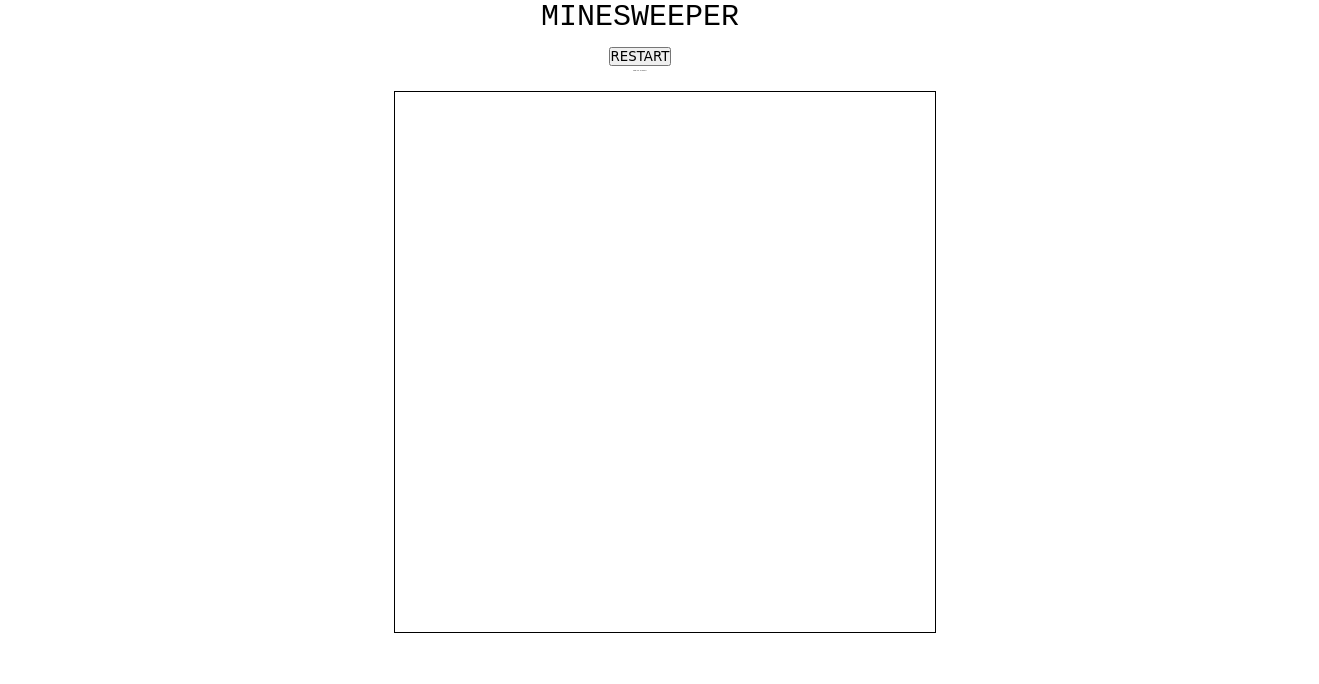
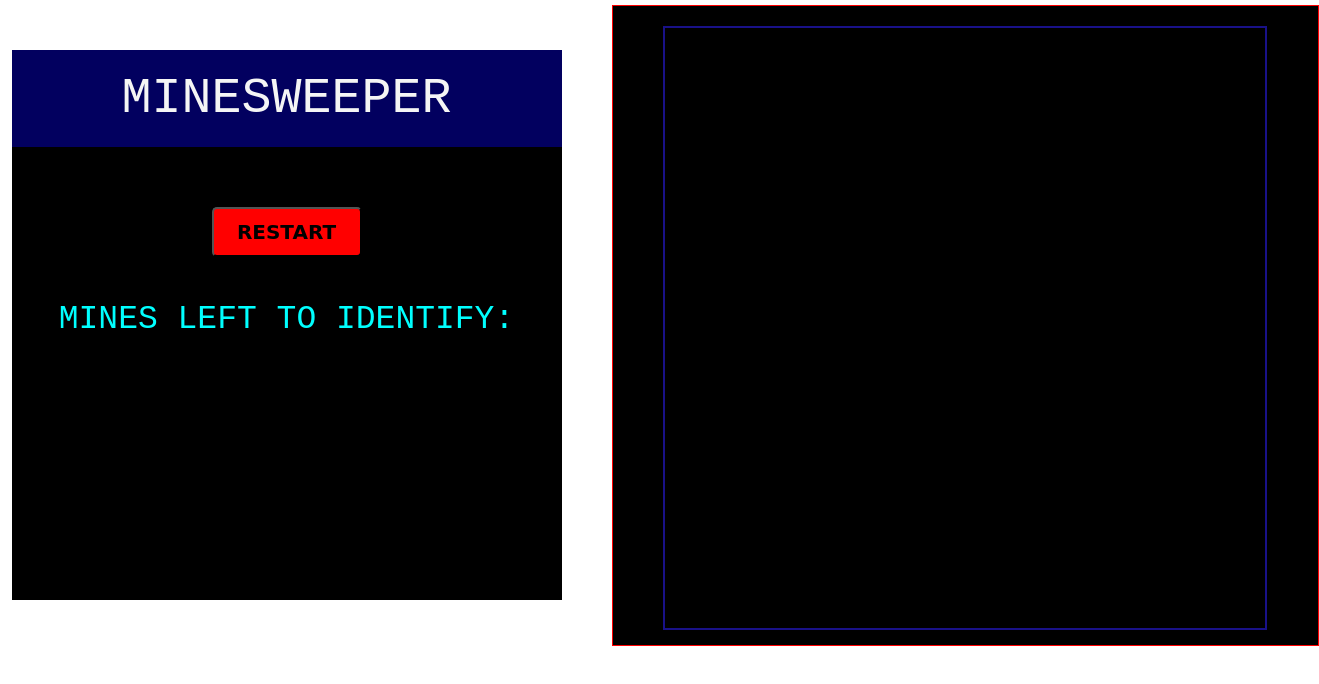
Before and after one commit to silenceofranger/DS, a website: page index.html in a window 1280 px wide. Shown: the whole page, 1319 px wide, since content can reach past the window. Drawn offline with Linux system fonts and the light colour scheme.

Commit message:
Update index.css

```diff
--- a/index.css
+++ b/index.css
@@ -9,97 +9,120 @@ body {
   justify-content: center;
   background-image: url("x.png");
 }
-.container {
+
+#insta {
+  height: 50px;
+  margin-top: 20px;
+  font-size: 50px;
+  color: red;
+}
+#restart {
+  margin: 40px;
+  height: 50px;
+  width: 150px;
+  border-radius: 5px;
+  background-color: red;
+  color: black;
+  font-weight: bold;
+  font-size: 20px;
+}
+.screen {
   display: flex;
-  flex-direction: column;
   align-items: center;
   justify-content: center;
-  width: 500px;
+}
+#title {
+  background-color: rgb(2, 0, 95);
+  padding: 20px;
+  margin-bottom: 20px;
+  color: whitesmoke;
+  font-size: 50px;
+}
+
+.leftscreen {
+  height: 550px;
+  width: 550px;
+  margin: 50px;
+  background-color: black;
+  color: aqua;
+}
+#result {
+  color: red;
+}
+.container {
+  width: 700px;
   align-content: center;
+  border: 1px solid red;
+  background-color: black;
+  padding-bottom: 5px;
+  padding-right: 5px;
 }
 
 .grid {
-  height: 540px;
-  width: 540px;
+  height: 600px;
+  width: 600px;
   display: flex;
   flex-wrap: wrap;
-  background-color: rgb(255, 255, 255);
+  background-color: black;
   margin-left: 50px;
   margin-top: 20px;
-  border: 1px solid black;
+  border: 2px solid rgb(25, 17, 136);
   margin-bottom: 10px;
 }
 
 div {
-  font-size: 30px;
+  font-size: 33px;
   text-align: center;
   font-family: "Roboto Mono", monospace;
 }
 .valid {
+  height: 60px;
+  width: 60px;
+  border: 1px solid;
+  border: 1px solid aqua;
+  box-sizing: border-box;
   display: flex;
   align-items: center;
   justify-content: center;
+}
+
+.checked {
   height: 60px;
   width: 60px;
   border: 1px solid;
-  border-color: black;
+  background-color: rgb(13, 117, 136);
+  border: 1px solid aqua;
+
   box-sizing: border-box;
-  font-size: 30px;
-}
-
-.checked {
   display: flex;
   align-items: center;
   justify-content: center;
+}
+
+.bomb {
   height: 60px;
   width: 60px;
   border: 1px solid;
-  background-color: rgb(0, 247, 255);
-  border-color: black;
+  border: 1px solid aqua;
+  background-color: black;
   box-sizing: border-box;
-}
-
-.bomb {
   display: flex;
   align-items: center;
   justify-content: center;
-  height: 60px;
-  width: 60px;
-  border: 1px solid;
-  border-color: black;
-  box-sizing: border-box;
-  font-size: 30px;
 }
 
 .one {
-  color: rgb(0, 0, 0);
+  color: black;
 }
 
 .two {
-  color: rgb(0, 0, 0);
+  color: black;
 }
 
 .three {
-  color: rgb(0, 0, 0);
+  color: black;
 }
 
 .four {
-  color: rgb(0, 0, 0);
+  color: black;
 }
-
-#result {
-  margin-top: 2px;
-  font-size: 60px;
-  font-weight: bold;
-  color: rgb(255, 0, 0);
-}
-.boom {
-  background-color: rgb(255, 0, 0);
-}
-.direct {
-  display: flex;
-  flex-direction: column;
-}
-.useless {
-  font-size: 1px;
-}
```
